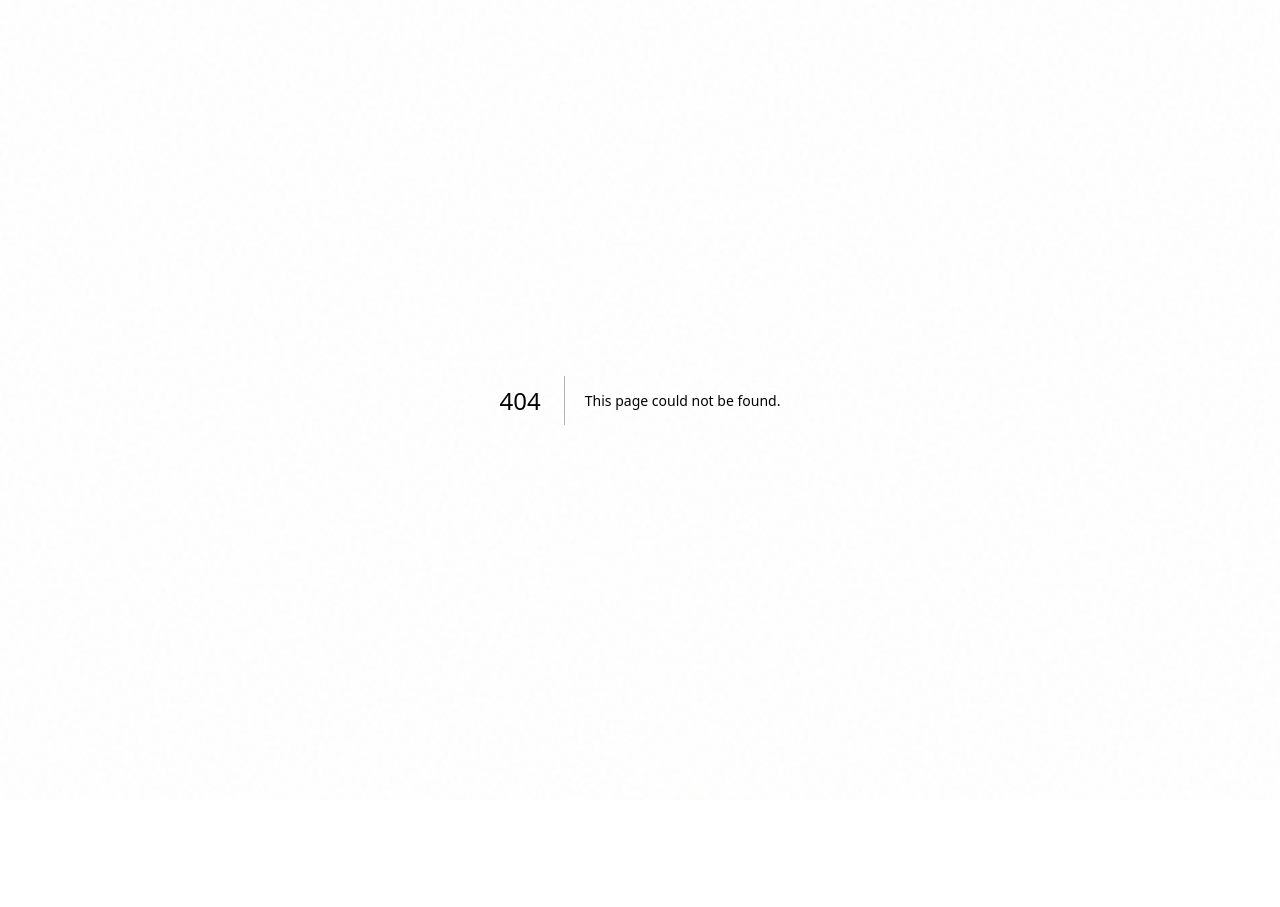
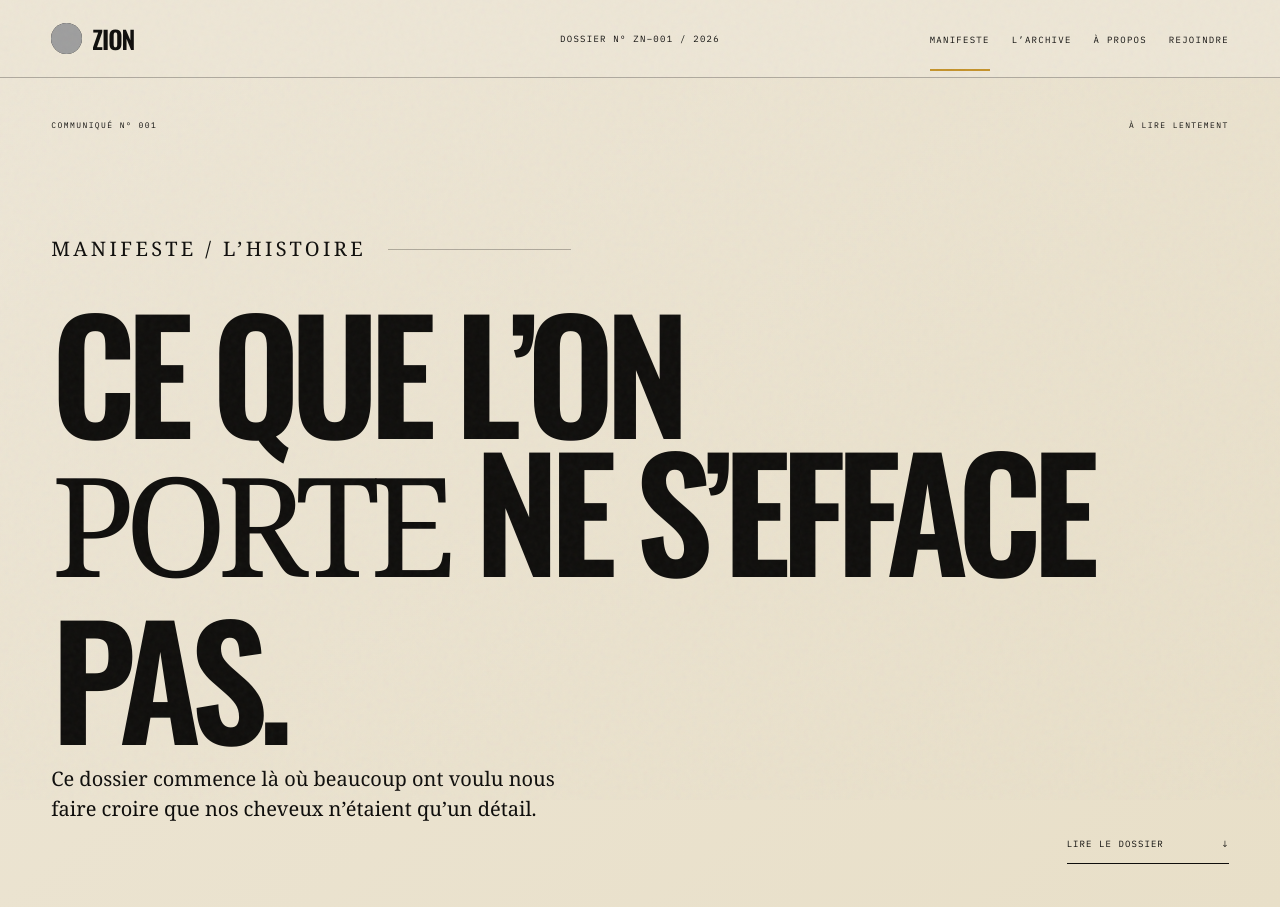
Before and after one commit to Monoru1/ZION, a Next.js app: page /manifesto in a window 1280 px wide. Before the commit this address had no page. Shown: the top 907 px of the page. Before the commit the page ends 800 px from the top, so only its background shows below. Built offline with nearby package versions, Linux system fonts and the light colour scheme; grey boxes are pictures that could not be loaded.

Commit message:
feat: add app/manifesto/page.tsx

```diff
--- /dev/null
+++ b/app/manifesto/page.tsx
@@ -0,0 +1,39 @@
+import Link from "next/link";
+import { ArchiveEyebrow, ArchiveFooter, SiteHeader } from "@/components/site-chrome";
+
+export const metadata = { title: "Manifeste — ZION", description: "Le dossier vivant de ZION : cheveux, mémoire, transmission et confiance." };
+
+export default function ManifestoPage() {
+  return <main className="archive-page manifesto-page">
+    <SiteHeader current="/manifesto" />
+    <section className="manifesto-opening">
+      <div className="page-kicker"><span>COMMUNIQUÉ Nº 001</span><span>À LIRE LENTEMENT</span></div>
+      <ArchiveEyebrow>MANIFESTE / L’HISTOIRE</ArchiveEyebrow>
+      <h1>CE QUE L’ON<br /><em>PORTE</em> NE S’EFFACE PAS.</h1>
+      <p>Ce dossier commence là où beaucoup ont voulu nous faire croire que nos cheveux n’étaient qu’un détail.</p>
+      <a href="#dossier" className="scroll-cue">LIRE LE DOSSIER <span>↓</span></a>
+    </section>
+
+    <section className="exhibit-002" aria-labelledby="exhibit-title">
+      <div className="exhibit-number">ARCHIVE<br />002</div>
+      <div className="exhibit-image-wrap">
+        <img src="/archive-002" alt="Vue de dessus : des tresses forment les mots THERE’S ZION sur le crâne d’une personne portant un vêtement bordeaux." className="exhibit-image" />
+        <span className="exhibit-caption">THERE’S ZION / 2026</span>
+      </div>
+      <div className="exhibit-copy"><p>PIÈCE DOCUMENTAIRE Nº 002</p><h2 id="exhibit-title">THERE’S<br /><em>ZION.</em></h2><p>Dans chaque geste, dans chaque tresse, il y a une langue. Une façon de dire : nous sommes là.</p></div>
+    </section>
+
+    <article id="dossier" className="longform">
+      <ArchiveEyebrow>DOSSIER / À CONSERVER</ArchiveEyebrow>
+      <div className="longform-lede"><p className="margin-note">OBJET D’ÉTUDE<br />CHEVEUX / MÉMOIRE / ESTIME</p><h2>LES CHEVEUX N’ONT JAMAIS ÉTÉ UNE QUESTION DE TENDANCE.</h2><p>Ils sont une architecture intime : une façon de se reconnaître, de se préparer, de se transmettre une présence.</p></div>
+      <div className="longform-grid">
+        <div><span>01 / LA MÉMOIRE</span><h3>Nos têtes ont toujours parlé.</h3><p>Bien avant que le monde extérieur tente de nous uniformiser, les coiffures disaient l’âge, l’appartenance, la célébration, la patience et le lien. Elles gardaient la trace des mains qui coiffent, des voix qui conseillent, des familles qui prennent le temps.</p></div>
+        <div><span>02 / LA RUPTURE</span><h3>Certains codes ont voulu nous faire taire.</h3><p>À l’école, au travail, dans les institutions, nos cheveux ont parfois été traités comme un problème à corriger. Pas parce qu’ils manquaient de beauté, mais parce qu’ils rappelaient que l’identité ne se plie pas toujours aux mêmes règles.</p></div>
+        <div><span>03 / LE GESTE</span><h3>Nous choisissons de les porter entiers.</h3><p>ZION n’est pas une colère mise en vitrine. C’est une décision précise : redonner de la valeur à ce qui a été diminué, et créer des objets qui le portent avec calme, beauté et exigence.</p></div>
+      </div>
+      <blockquote>« Nous ne créons pas pour expliquer l’Afrique au monde.<br />Nous créons depuis elle. »</blockquote>
+      <div className="closing-note"><p>Ce n’est pas un retour en arrière. C’est une manière d’avancer sans laisser une partie de soi à la porte.</p><Link href="/boutique">CONSULTER L’ARCHIVE DES PIÈCES <span>↗</span></Link></div>
+    </article>
+    <ArchiveFooter />
+  </main>;
+}
```
